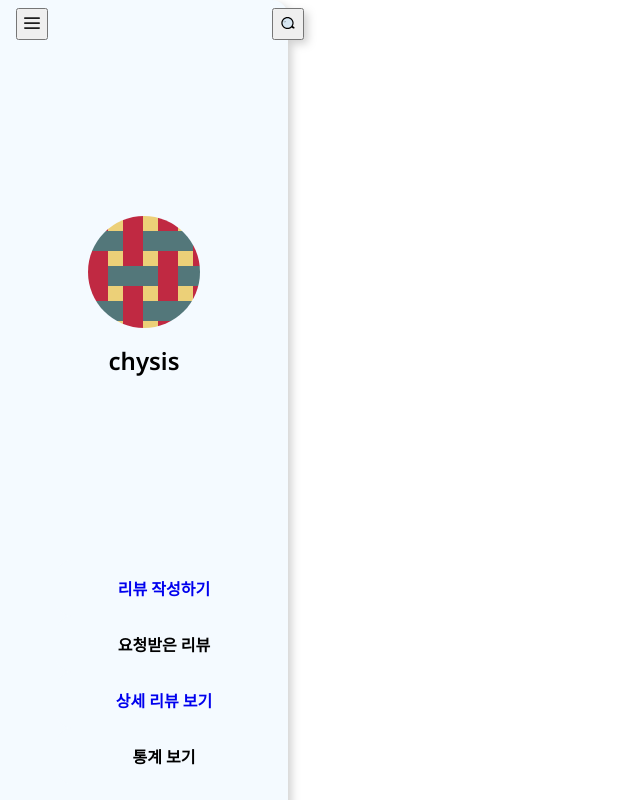
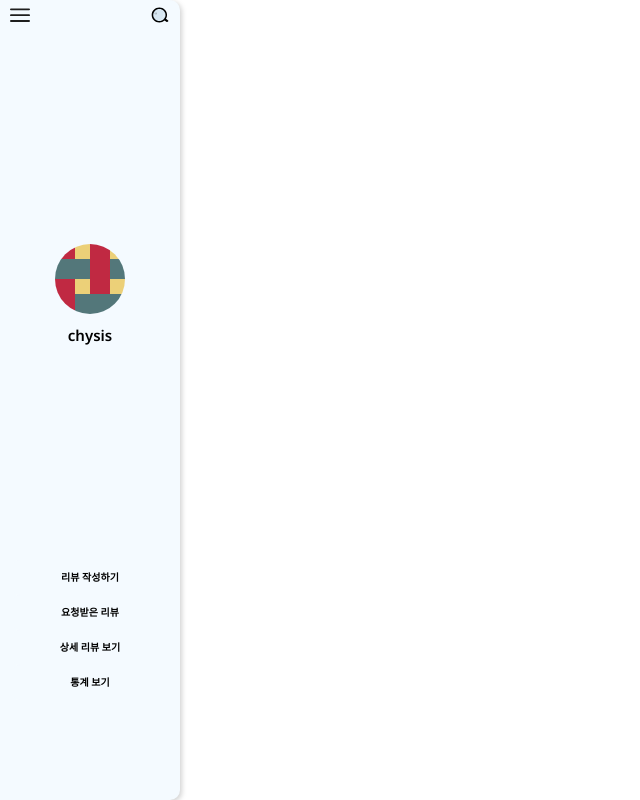
Before and after one commit to woowacourse-teams/2024-review-me, a React app in the folder frontend/: page / in a window 1280 px wide. Shown: the whole page, without its empty margins (0-640 px from the left). Built offline with nearby package versions, Linux system fonts and the light colour scheme; a web font is replaced by a local one.

Commit message:
design : rem 셋팅 및 reset.css를 globalStyle에 적용
Co-Authored-By: ImxYJL <111052302+ImxYJL@users.noreply.github.com>
Co-Authored-By: soosoo22 <80167893+soosoo22@users.noreply.github.com>
Co-Authored-By: Fe <64690761+chysis@users.noreply.github.com>

```diff
--- a/frontend/src/styles/globalStyles.ts
+++ b/frontend/src/styles/globalStyles.ts
@@ -1,12 +1,19 @@
 import { css } from '@emotion/react';
+import reset from './reset';
 
 const globalStyles = css`
+  ${reset()}
+
   body {
     font-family: 'NanumGothic', 'Noto Sans', sans-serif;
     margin: 0;
     padding: 0;
     box-sizing: border-box;
   }
+
+  html {
+    font-size: 62.5%; // NOTE: 1rem = 10px을 위한 트릭
+  }
 `;
 
 export default globalStyles;
```
